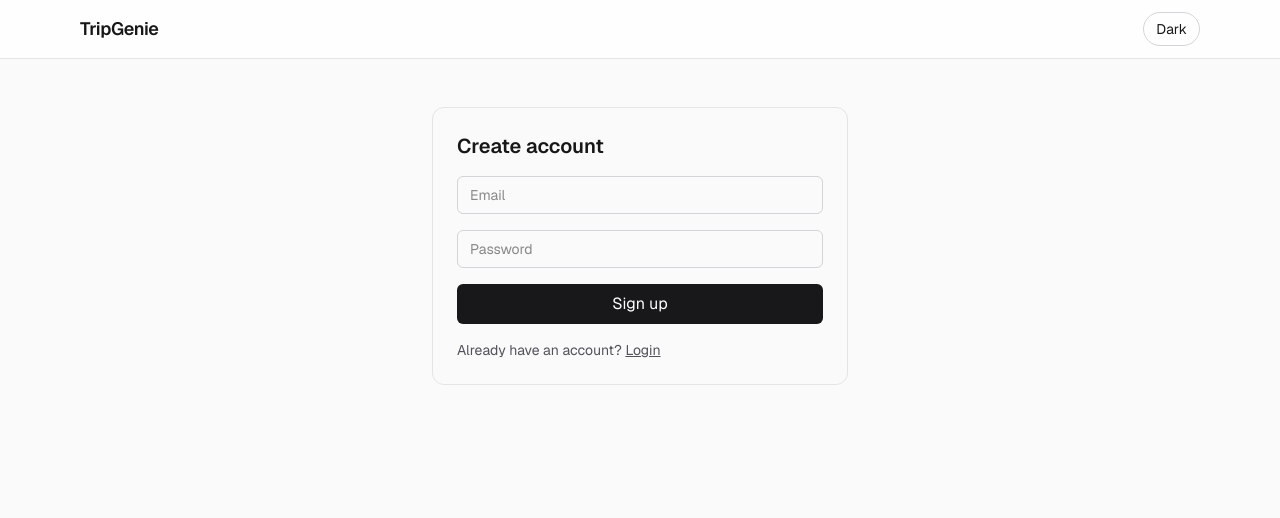
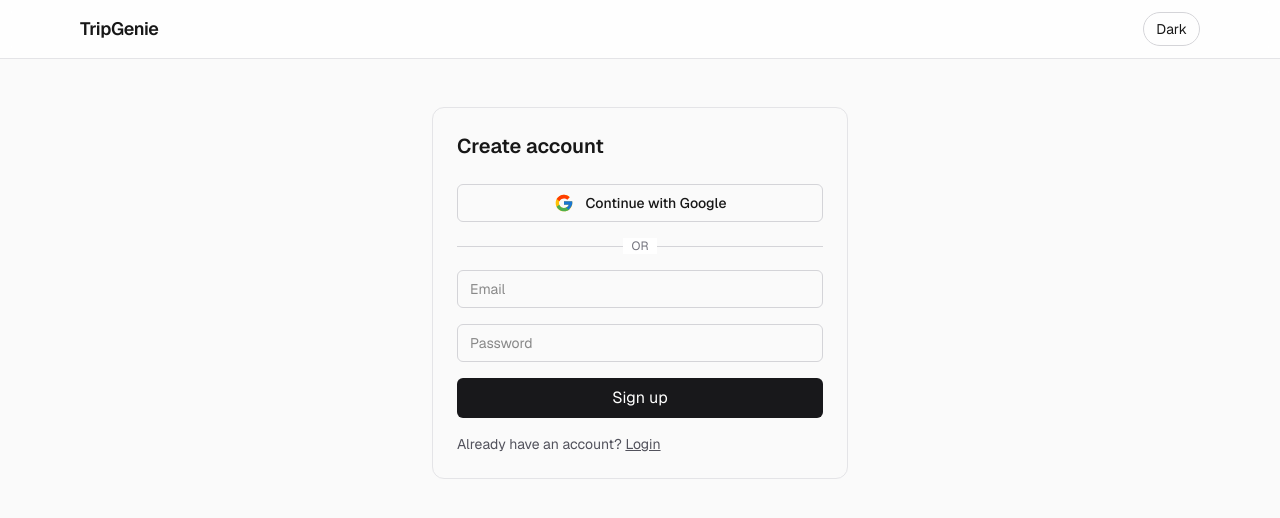
Before and after one commit to ishaNegi1/TripGenie, a Next.js app: page /signup in a window 1280 px wide. Shown: the top 518 px of the page. Built offline with nearby package versions, Linux system fonts and the light colour scheme; no server answers.

Commit message:
add google authentication

```diff
--- /dev/null
+++ b/src/app/auth/callback/route.ts
@@ -0,0 +1,16 @@
+import { createClient } from "@/lib/supabase/server";
+import { NextResponse } from "next/server";
+
+export async function GET(request: Request) {
+  const { searchParams, origin } = new URL(request.url);
+
+  const code = searchParams.get("code");
+
+  if (code) {
+    const supabase = await createClient();
+
+    await supabase.auth.exchangeCodeForSession(code);
+  }
+
+  return NextResponse.redirect(`${origin}/dashboard`);
+}
--- a/src/components/auth-form.tsx
+++ b/src/components/auth-form.tsx
@@ -11,36 +11,127 @@ type AuthFormProps = {
 
 export function AuthForm({ mode }: AuthFormProps) {
   const router = useRouter();
+
   const [email, setEmail] = useState("");
   const [password, setPassword] = useState("");
+
   const [loading, setLoading] = useState(false);
+  const [googleLoading, setGoogleLoading] = useState(false);
+
   const [error, setError] = useState<string | null>(null);
 
+  const supabase = createClient();
+
+  // Email + Password Authentication
   const onSubmit = async (e: FormEvent) => {
     e.preventDefault();
+
     setLoading(true);
     setError(null);
 
     try {
-      const supabase = createClient();
       const fn =
         mode === "signup"
           ? supabase.auth.signUp.bind(supabase.auth)
           : supabase.auth.signInWithPassword.bind(supabase.auth);
-      const { error: authError } = await fn({ email, password });
+
+      const { error: authError } = await fn({
+        email,
+        password,
+      });
+
       if (authError) throw authError;
+
       router.push("/dashboard");
       router.refresh();
     } catch (err) {
-      setError(err instanceof Error ? err.message : "Authentication failed.");
+      setError(
+        err instanceof Error
+          ? err.message
+          : "Authentication failed."
+      );
     } finally {
       setLoading(false);
     }
   };
 
+  const handleGoogleAuth = async () => {
+  try {
+    setGoogleLoading(true);
+    setError(null);
+
+    const { error } = await supabase.auth.signInWithOAuth({
+      provider: "google",
+      options: {
+        redirectTo: `${window.location.origin}/auth/callback`,
+      },
+    });
+
+    if (error) throw error;
+  } catch (err) {
+    setError(
+      err instanceof Error
+        ? err.message
+        : "Google authentication failed."
+    );
+
+    setGoogleLoading(false);
+  }
+};
+
   return (
-    <form onSubmit={onSubmit} className="space-y-4 rounded-xl border border-zinc-200 p-6 dark:border-zinc-800 dark:text-amber-100">
-      <h1 className="text-xl font-semibold dark:text-amber-100">{mode === "signup" ? "Create account" : "Welcome back"}</h1>
+    <div className="rounded-xl border border-zinc-200 p-6 dark:border-zinc-800 dark:text-amber-100">
+      <h1 className="mb-6 text-xl font-semibold dark:text-amber-100">
+        {mode === "signup" ? "Create account" : "Welcome back"}
+      </h1>
+
+      <button
+  type="button"
+  onClick={handleGoogleAuth}
+  disabled={googleLoading}
+  className="mb-4 flex w-full items-center justify-center gap-3 rounded-md border border-zinc-300 px-4 py-2 text-sm font-medium hover:bg-zinc-100 disabled:opacity-50 dark:border-zinc-700 dark:hover:bg-zinc-800"
+>
+  <svg
+    xmlns="http://www.w3.org/2000/svg"
+    viewBox="0 0 48 48"
+    className="h-5 w-5"
+  >
+    <path
+      fill="#FFC107"
+      d="M43.611 20.083H42V20H24v8h11.303C33.659 32.657 29.207 36 24 36c-6.627 0-12-5.373-12-12s5.373-12 12-12c3.059 0 5.842 1.154 7.961 3.039l5.657-5.657C34.046 6.053 29.27 4 24 4 12.955 4 4 12.955 4 24s8.955 20 20 20 20-8.955 20-20c0-1.341-.138-2.65-.389-3.917z"
+    />
+    <path
+      fill="#FF3D00"
+      d="M6.306 14.691l6.571 4.819C14.655 16.108 18.961 13 24 13c3.059 0 5.842 1.154 7.961 3.039l5.657-5.657C34.046 6.053 29.27 4 24 4c-7.682 0-14.347 4.337-17.694 10.691z"
+    />
+    <path
+      fill="#4CAF50"
+      d="M24 44c5.104 0 9.786-1.947 13.348-5.118l-6.169-5.22C29.151 35.091 26.715 36 24 36c-5.186 0-9.626-3.326-11.283-7.946l-6.522 5.025C9.505 39.556 16.227 44 24 44z"
+    />
+    <path
+      fill="#1976D2"
+      d="M43.611 20.083H42V20H24v8h11.303c-1.058 3.098-3.057 5.442-5.954 6.862l.003-.002 6.169 5.22C35.113 39.348 44 33 44 24c0-1.341-.138-2.65-.389-3.917z"
+    />
+  </svg>
+
+  {googleLoading
+    ? "Connecting..."
+    : "Continue with Google"}
+</button>
+
+      <div className="relative mb-4">
+        <div className="absolute inset-0 flex items-center">
+          <span className="w-full border-t border-zinc-300 dark:border-zinc-700" />
+        </div>
+
+        <div className="relative flex justify-center text-xs uppercase">
+          <span className="bg-white px-2 text-zinc-500 dark:bg-zinc-900">
+            OR
+          </span>
+        </div>
+      </div>
+
+      <form onSubmit={onSubmit} className="space-y-4">
         <input
           type="email"
           required
@@ -49,6 +140,7 @@ export function AuthForm({ mode }: AuthFormProps) {
           onChange={(e) => setEmail(e.target.value)}
           className="w-full rounded-md border border-zinc-300 bg-transparent px-3 py-2 text-sm dark:border-zinc-700"
         />
+
         <input
           type="password"
           required
@@ -57,23 +149,41 @@ export function AuthForm({ mode }: AuthFormProps) {
           onChange={(e) => setPassword(e.target.value)}
           className="w-full rounded-md border border-zinc-300 bg-transparent px-3 py-2 text-sm dark:border-zinc-700"
         />
-      {error ? <p className="text-sm text-red-500">{error}</p> : null}
+
+        {error ? (
+          <p className="text-sm text-red-500">
+            {error}
+          </p>
+        ) : null}
+
         <button
           type="submit"
           disabled={loading}
           className="w-full rounded-md bg-zinc-900 px-4 py-2 text-white disabled:opacity-50 dark:bg-zinc-100 dark:text-zinc-900"
         >
-        {loading ? "Please wait..." : mode === "signup" ? "Sign up" : "Login"}
+          {loading
+            ? "Please wait..."
+            : mode === "signup"
+            ? "Sign up"
+            : "Login"}
         </button>
+      </form>
+
       {mode === "signup" ? (
-        <p className="text-sm text-zinc-600 dark:text-zinc-400">
-          Already have an account? <Link href="/login" className="underline">Login</Link>
+        <p className="mt-4 text-sm text-zinc-600 dark:text-zinc-400">
+          Already have an account?{" "}
+          <Link href="/login" className="underline">
+            Login
+          </Link>
         </p>
       ) : (
-        <p className="text-sm text-zinc-600 dark:text-zinc-400">
-          New here? <Link href="/signup" className="underline">Create account</Link>
+        <p className="mt-4 text-sm text-zinc-600 dark:text-zinc-400">
+          New here?{" "}
+          <Link href="/signup" className="underline">
+            Create account
+          </Link>
         </p>
       )}
-    </form>
+    </div>
   );
 }
```
Lines whose indentation alone changed are shown as unchanged.
